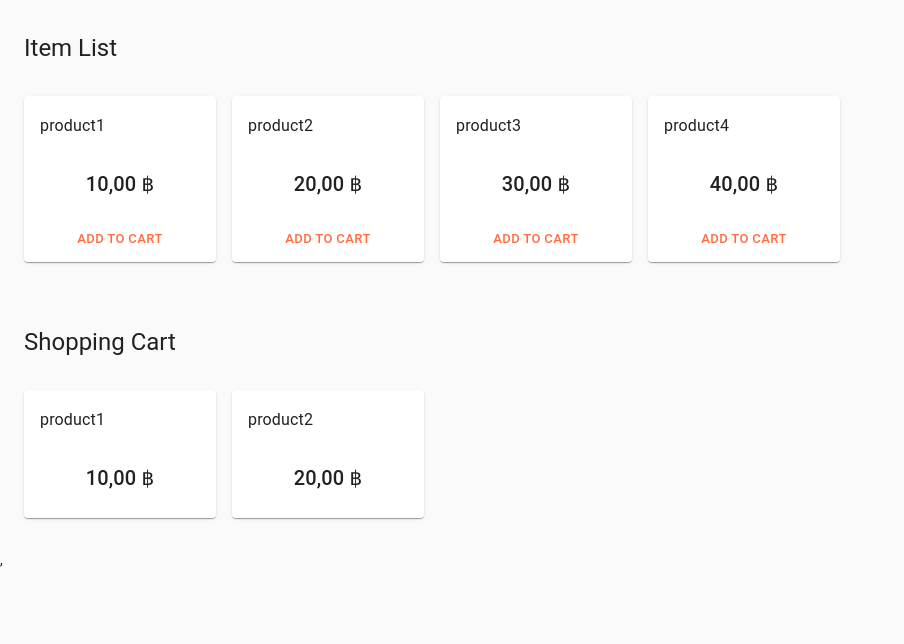
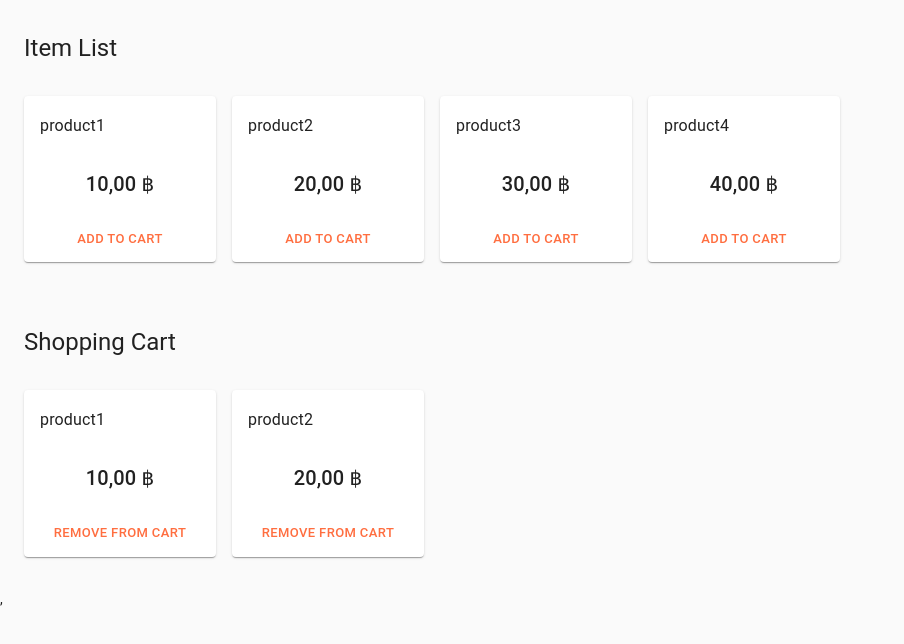
Before and after one commit to oofin008/shoppingcart, a React app: page / in a window 1280 px wide. Shown: the top 644 px of the page, without its empty margins (0-904 px from the left). Built offline with nearby package versions, Linux system fonts and the light colour scheme.

Commit message:
fix: cart state, add remove button

```diff
--- a/src/app/components/cartContentItem.tsx
+++ b/src/app/components/cartItem.tsx
@@ -5,6 +5,8 @@ import {
   CardContent,
   Grid,
   Card,
+  CardActions,
+  Button,
 } from "@material-ui/core";
 import RemoveIcon from "@material-ui/icons/Clear";
 import { useCartPloc } from "../App";
@@ -18,6 +20,9 @@ const useStyles = makeStyles((theme: Theme) => ({
   },
   cardContent: {
     flexGrow: 1,
+  },
+  cardActions: {
+    justifyContent: "center",
   },
   productTitle: {
     overflow: "hidden",
@@ -66,6 +71,14 @@ const CartContentItem: React.FC<CartProps> = ({ key, cartItem }) => {
             {cartItem.price}
           </Typography>
         </CardContent>
+        <CardActions className={classes.cardActions}>
+          <Button
+            size="small"
+            color="primary"
+            onClick={() => bloc.removeCartItem('A001', cartItem)}>
+            Remove from Cart
+          </Button>
+        </CardActions>
       </Card>
     </Grid>
 
--- a/src/app/components/cartList.tsx
+++ b/src/app/components/cartList.tsx
@@ -1,7 +1,7 @@
 import React from "react";
 import { makeStyles, Theme } from "@material-ui/core/styles";
 import { List, Box, Typography, CircularProgress, Container, Grid } from "@material-ui/core";
-import CartContentItem from "./CartContentItem";
+import CartContentItem from "./cartItem";
 import { CartItemState } from "../../presenters";
 import { useCartPloc } from "../App";
 import { usePlocState } from "../../shared/presentation/usePlocState";
--- a/src/presenters/cart/CartState.ts
+++ b/src/presenters/cart/CartState.ts
@@ -1,7 +1,3 @@
-export interface CommonCartState {
-  open: boolean;
-}
-
 export interface LoadingCartState {
   kind: "LoadingCartState";
 }
@@ -18,7 +14,7 @@ export interface ErrorCartState {
   error: string;
 }
 
-export type CartState = (LoadingCartState | UpdatedCartState | ErrorCartState) & CommonCartState;
+export type CartState = (LoadingCartState | UpdatedCartState | ErrorCartState);
 
 export interface CartItemState {
   id: string;
@@ -29,5 +25,4 @@ export interface CartItemState {
 
 export const cartInitialState: CartState = {
   kind: "LoadingCartState",
-  open: false,
 };
```
